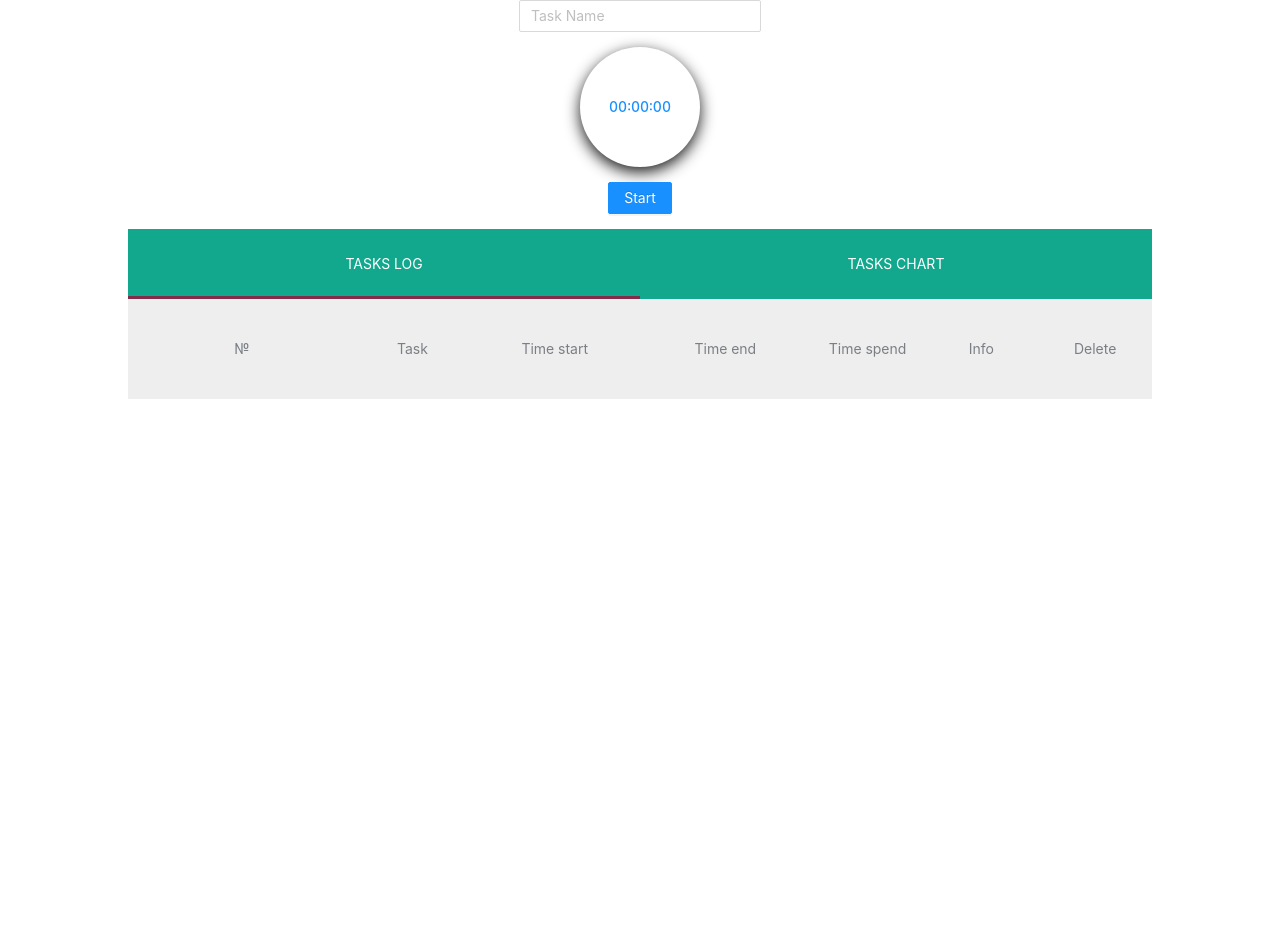
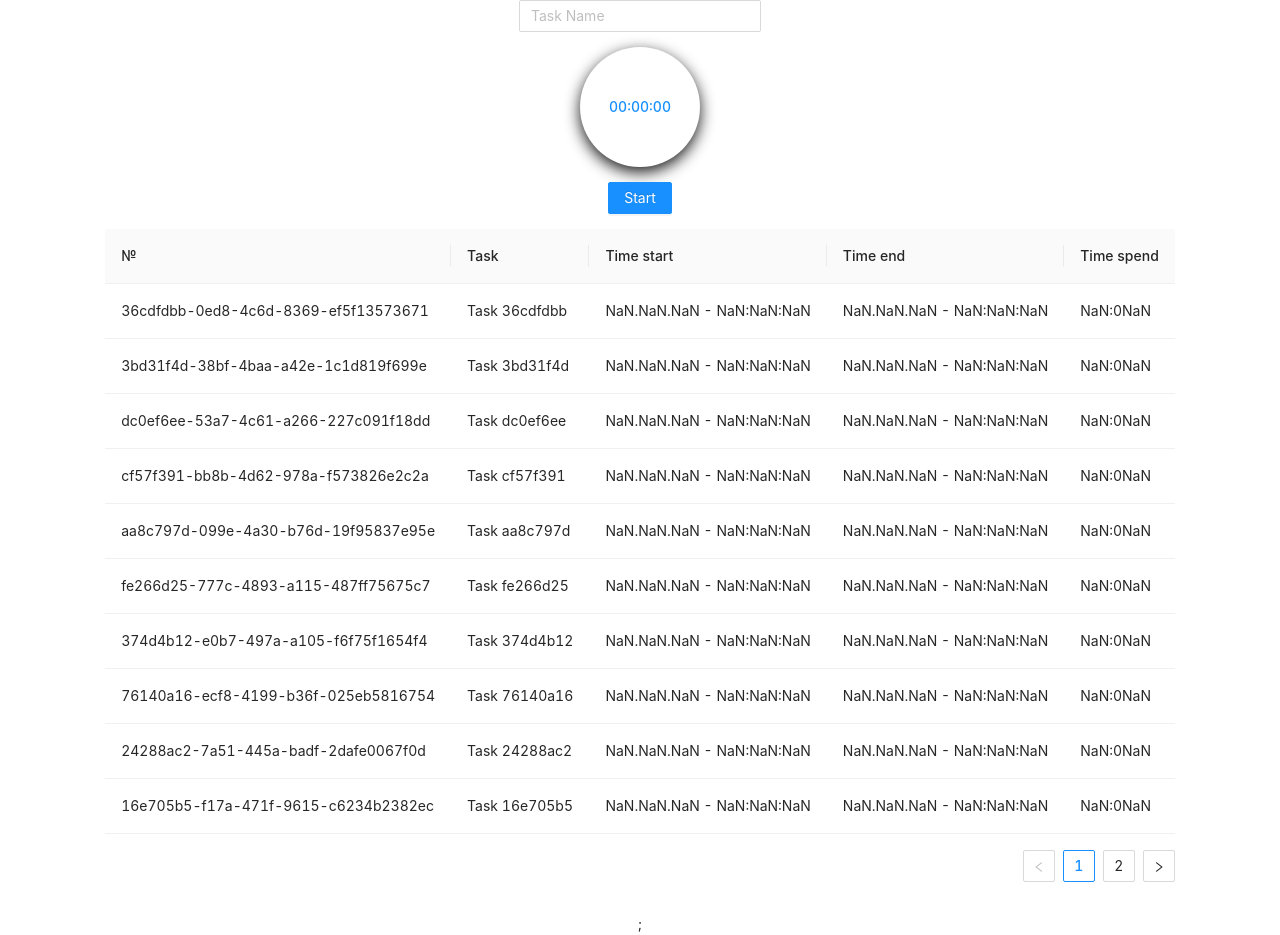
Before and after one commit to SkyWalker1996x/rs-clone, a React (Create React App) app: page / in a window 1280 px wide. Before the commit the page ends 800 px from the top, so only its background shows below. Built offline with nearby package versions, Linux system fonts and the light colour scheme.

Commit message:
fix: start refactor table to ant design

```diff
--- a/src/components/Table/Table.tsx
+++ b/src/components/Table/Table.tsx
@@ -4,20 +4,64 @@ import './Table.css';
 import convertMsToDate from '../../utils/convertMsToDate';
 import convertMsToTime from '../../utils/convertMsToTime';
 
-import TaskItem from './TaskItem';
+
 import  { RootStateOrAny, useSelector } from 'react-redux';
+
+import { Table } from 'antd';
+
+
+  const columns = [
+    {
+      title: '№',
+      dataIndex: 'id',
+      key: 'id',
+    },
+    {
+      title: 'Task',
+      dataIndex: 'taskName',
+      key: 'taskName',
+    },
+    {
+      title: 'Time start',
+      dataIndex: 'timeStart',
+      key: 'timeStart',
+    },
+    {
+        title: 'Time end',
+        dataIndex: 'timeEnd',
+        key: 'timeEnd',
+    },
+    {
+        title: 'Time spend',
+        dataIndex: 'timeSpend',
+        key: 'timeSpend',
+    },
+  ];
 
 
 
 
-const Table: React.FC = () => {
+const TableTimer: React.FC = () => {
 
     const tasks = useSelector((state: RootStateOrAny) => state.tasks);
     console.log(tasks);
 
+    tasks.map((item: any) => {
+        item.timeStart =  convertMsToDate(item.timeStart);
+        item.timeEnd = convertMsToDate(item.timeEnd);
+        item.timeSpend = convertMsToTime(item.timeSpend);
+    });
+
     return (
         <MainWrapper>
-            <div className='tasks-tabs'>
+             <Table dataSource={tasks} columns={columns} />;
+        </MainWrapper>
+    )
+}
+
+export default TableTimer;
+
+/* <div className='tasks-tabs'>
                 <p className="tasks-tabs__item">TASKS LOG</p>
                 <p className="tasks-tabs__item">TASKS CHART</p>
             </div>
@@ -33,10 +77,5 @@ const Table: React.FC = () => {
             <ul className="tasks-list">
                   {/* {tasks.map(item => {
                    return <TaskItem id={item.id} taskName={item.taskName} timeStart={convertMsToDate(item.timeStart)} timeEnd={convertMsToDate(item.timeEnd)} timeSpend={convertMsToTime(item.timeSpend)} key={item.id}/>
-                })} */}
-            </ul>
-        </MainWrapper>
-    )
-}
-
-export default Table;
+                })} */
+         //   </ul> */
--- a/src/utils/convertMsToDate.ts
+++ b/src/utils/convertMsToDate.ts
@@ -1,9 +1,9 @@
 export default function convertMsToDate (millisec: number) {
-    let year = new Date(millisec).getFullYear()
-    let day = new Date(millisec).getDay()
-    let month = new Date(millisec).getMonth() + 1
-    let hour = new Date(millisec).getHours()
-    let minutes = new Date(millisec).getMinutes()
-    let seconds = new Date(millisec).getSeconds()
+    let year: any = new Date(millisec).getFullYear()
+    let day: any = new Date(millisec).getDay()
+    let month: any = new Date(millisec).getMonth() + 1
+    let hour: any = new Date(millisec).getHours()
+    let minutes: any = new Date(millisec).getMinutes()
+    let seconds: any = new Date(millisec).getSeconds()
     return `${day}.${month}.${year} - ${hour}:${minutes}:${seconds}`
 }
```
